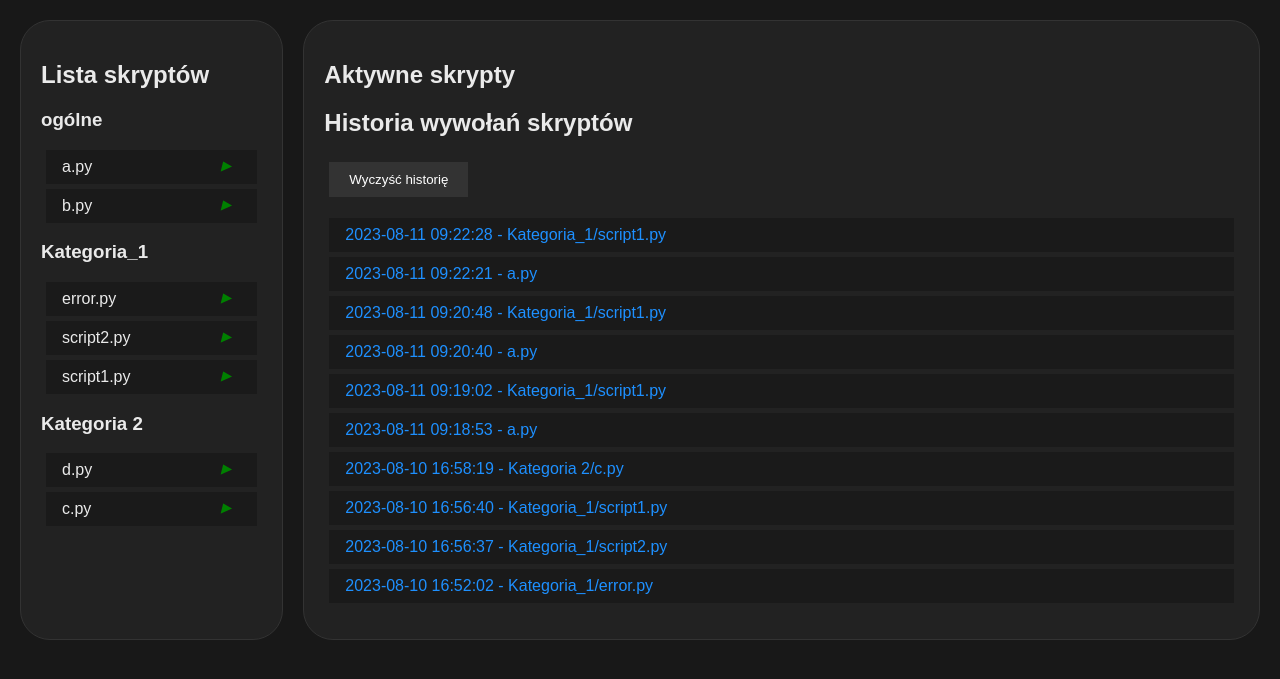
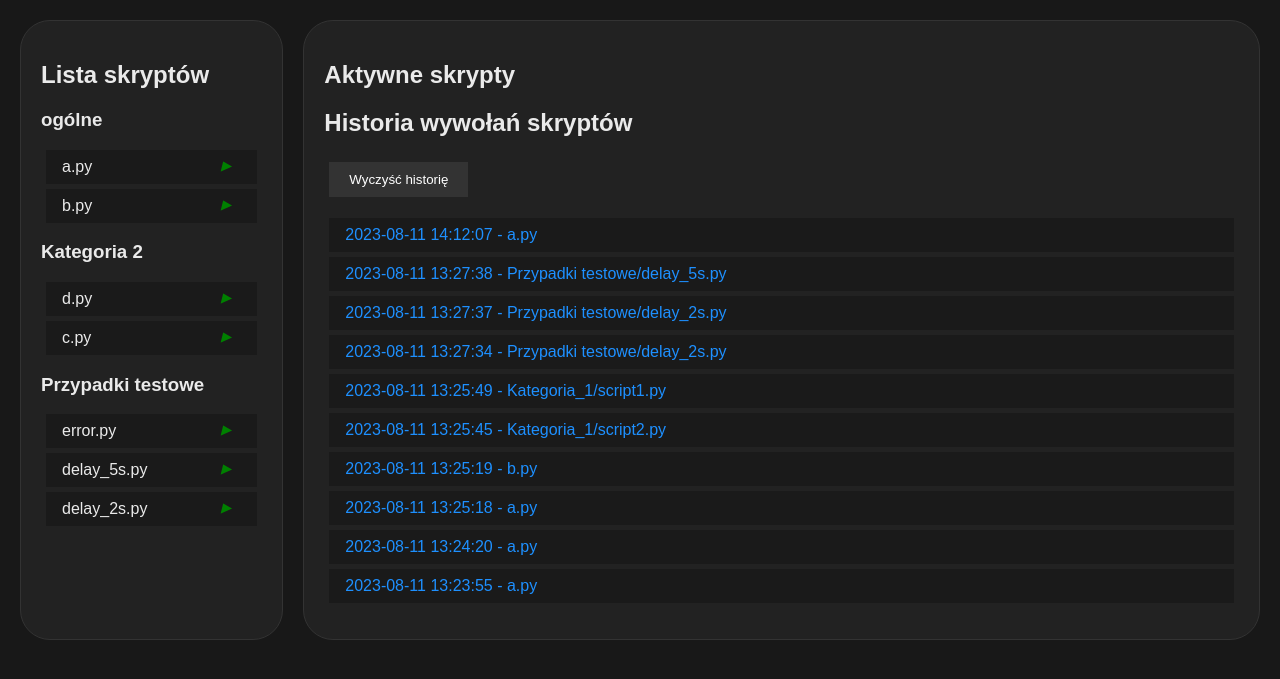
Before and after one commit to czaper0/Script_aggregator, a Flask app: page / in a window 1280 px wide. Shown: the top 679 px of the page. Run offline with Flask 3, Linux system fonts and the light colour scheme; some libraries are stand-ins or nearby versions.

Commit message:
Drobne poprawki, wszystko dziala, kolejny krok - zapisywanie wynikow do plikow

```diff
--- a/data.json
+++ b/data.json
@@ -1 +1 @@
-{"scripts": [["Kategoria_1/error.py", "2023-08-10 16:52:02"], ["Kategoria_1/script2.py", "2023-08-10 16:56:37"], ["Kategoria_1/script1.py", "2023-08-10 16:56:40"], ["Kategoria 2/c.py", "2023-08-10 16:58:19"], ["a.py", "2023-08-11 09:18:53"], ["Kategoria_1/script1.py", "2023-08-11 09:19:02"], ["a.py", "2023-08-11 09:20:40"], ["Kategoria_1/script1.py", "2023-08-11 09:20:48"], ["a.py", "2023-08-11 09:22:21"], ["Kategoria_1/script1.py", "2023-08-11 09:22:28"]], "running_scripts": []}
+{"scripts": [["a.py", "2023-08-11 13:23:55"], ["a.py", "2023-08-11 13:24:20"], ["a.py", "2023-08-11 13:25:18"], ["b.py", "2023-08-11 13:25:19"], ["Kategoria_1/script2.py", "2023-08-11 13:25:45"], ["Kategoria_1/script1.py", "2023-08-11 13:25:49"], ["Przypadki testowe/delay_2s.py", "2023-08-11 13:27:34"], ["Przypadki testowe/delay_2s.py", "2023-08-11 13:27:37"], ["Przypadki testowe/delay_5s.py", "2023-08-11 13:27:38"], ["a.py", "2023-08-11 14:12:07"]], "running_scripts": []}
--- a/scripts/Kategoria_1/script2.py
+++ /dev/null
@@ -1,6 +0,0 @@
-# Title: Wypisywanie hello world
-# Description: Skrypt wypisuje hello world na ekranie
-# Parameters:
-#
-
-print('Wynik skryptu 2')
--- a/templates/index.html
+++ b/templates/index.html
@@ -24,7 +24,7 @@
                 var li = document.createElement('li');
                 var link = document.createElement('a');
                 link.setAttribute('href', '/script_result/' + encodeURIComponent(script[0]));
-                link.appendChild(document.createTextNode(script[0] + ' (' + script[1] + ')'));
+                link.appendChild(document.createTextNode(script[1] + ' - ' + script[0]));
                 li.appendChild(link);
                 scriptsList.appendChild(li);
             });
@@ -37,11 +37,10 @@
             const li = document.createElement('li');
             const link = document.createElement('a');
             link.setAttribute('href', '/script_result/' + encodeURIComponent(scriptName));
-            link.appendChild(document.createTextNode(scriptName + ' (' + timestamp + ')'));
+            link.appendChild(document.createTextNode(timestamp + ' - ' + scriptName));
             li.appendChild(link);
             scriptsList.appendChild(li);
         });
-
 
 
 
```
Also changed, not shown: scripts/Przypadki testowe/delay_2s.py (added, +9 -0 lines), scripts/Przypadki testowe/delay_5s.py (renamed from scripts/Kategoria_1/script1.py), scripts/Przypadki testowe/error.py (renamed from scripts/Kategoria_1/error.py).
